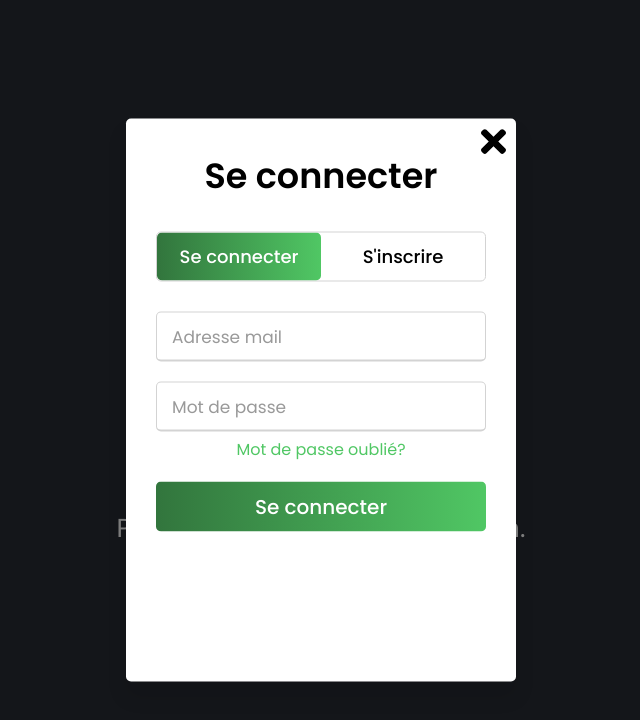
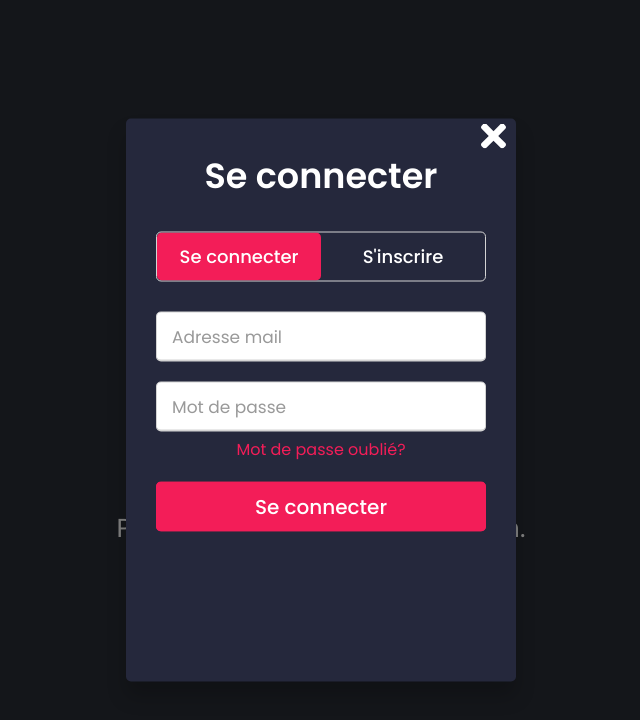
Before and after one commit to Illenhad/associsson, a React (Create React App) app: page / in a window 1280 px wide. Both pictures are taken after a click on the button "Log in". Shown: the top 720 px of the page, without its empty margins (319-959 px from the left). Built offline with nearby package versions, Linux system fonts and the light colour scheme.

Commit message:
updateStyle

```diff
--- a/src/Components/PopupLogin_SignUp/Popup.css
+++ b/src/Components/PopupLogin_SignUp/Popup.css
@@ -22,10 +22,10 @@
     left:50%;
     transform: translate(-50%,-50%);
     max-width: 390px;
-    background: #fff;
+    background: var(--main-bg);
     padding: 30px;
     border-radius: 5px;
-    box-shadow: 0px 15px 20px rgba(0,0,0,0.1);
+    box-shadow: 0px 15px 20px rgba(0,0,0,0.2);
     z-index: 101;
     color:#fff;
     font-size:initial;
@@ -34,13 +34,12 @@
     position: absolute;
     display: block;
     right: 5px;
+    background: none;
     top:5px;
-    background: #fff;
     border: 0;
     height: 25px;
     width: 30px;
     padding: 0;
-    color: lawngreen;
 }
 .wrapper .wrapper_close:hover{
     cursor: pointer;
@@ -49,10 +48,15 @@
 .wrapper .wrapper_close::before{
     display: block;
     content: url("times-solid.svg");
+    content: '';
+    -webkit-mask: url("times-solid.svg") no-repeat 50% 50%;
+    mask: url("times-solid.svg") no-repeat 50% 50%;
+    -webkit-mask-size: cover;
+    mask-size: cover;
     margin:0;
     height:25px;
     width: 25px;
-    fill:inherit;
+    background: #fff;
 }
 .wrapper .title-text{
     display: flex;
@@ -61,7 +65,7 @@
 .wrapper .title{
   width: 50%;
   font-size: 35px;
-  color:#000;
+  color:#fff;
   font-weight: 600;
   text-align: center;
   transition: all 0.6s cubic-bezier(0.68,-0.55,0.265,1.55);
@@ -93,7 +97,7 @@
 
 
 .slide-controls label.signup{
-  color: #000;
+  color: #fff;
 }
 .slide-controls .slider-tab{
   position: absolute;
@@ -102,7 +106,7 @@
   left: 0;
   z-index: 0;
   border-radius: 5px;
-  background: -webkit-linear-gradient(left, var(--dark-green), var(--light-grenn));
+  background: var(--second-bg);
   transition: all 0.6s cubic-bezier(0.68,-0.55,0.265,1.55);
 }
 input[type="radio"]{
@@ -112,15 +116,8 @@ input[type="radio"]{
   left: 50%;
 }
 #signup:checked ~ label.signup{
-  color: #fff;
   cursor: default;
   user-select: none;
-}
-#signup:checked ~ label.login{
-  color: #000;
-}
-#login:checked ~ label.signup{
-  color: #000;
 }
 #login:checked ~ label.login{
   cursor: default;
@@ -130,19 +127,10 @@ input[type="radio"]{
 #volontaire:checked ~ .slider-tab{
     left: 50%;
   }
-label.slideCount.volontaire{
-    color: #000;
-}
 #asso:checked ~ label.asso{
     color: #fff;
     cursor: default;
     user-select: none;
-  }
-#volontaire:checked ~ label.asso{
-    color: #000;
-  }
-#asso:checked ~ label.volontaire{
-    color: #000;
   }
 #volontaire:checked ~ label.volontaire{
     cursor: default;
@@ -180,7 +168,7 @@ label.slideCount.volontaire{
   transition: all 0.3s ease;
 }
 .form-inner form .field input:focus{
-  border-color: var(--light-grenn);
+  border-color: var(--second-bg);
   /* box-shadow: inset 0 0 3px #fb6aae; */
 }
 .form-inner form .field input::placeholder{
@@ -199,7 +187,7 @@ form .field input:focus::placeholder{
 }
 .form-inner form .pass-link a,
 .form-inner form .signup-link a{
-  color: var(--light-grenn);
+  color: var(--second-bg);
   text-decoration: none;
 }
 .form-inner form .pass-link a:hover,
@@ -218,7 +206,7 @@ form .btn .btn-layer{
   width: 300%;
   position: absolute;
   left: -100%;
-  background: -webkit-linear-gradient(right, var(--dark-green), var(--light-grenn), var(--dark-green), var(--light-grenn));
+  background: var(--second-bg);
   border-radius: 5px;
   transition: all 0.4s ease;;
 }
@@ -230,7 +218,7 @@ form .btn:hover .btn-layer{
   width: 100%;
   z-index: 1;
   position: relative;
-  background: none;
+  background: var(--second-bg);
   border: none;
   color: #fff;
   padding-left: 0;
--- a/src/color.css
+++ b/src/color.css
@@ -1,4 +1,8 @@
 :root{
-    --light-grenn:#50c764;
-    --dark-green:#32753d;
+    --card-bg:#1e1e2d;
+    --main-bg:#25283c;
+    --main-text:#869ab8;
+    --second-text:rgba(255,255,255,.7);
+    --second-bg:#f31d58;
+
 }
```
